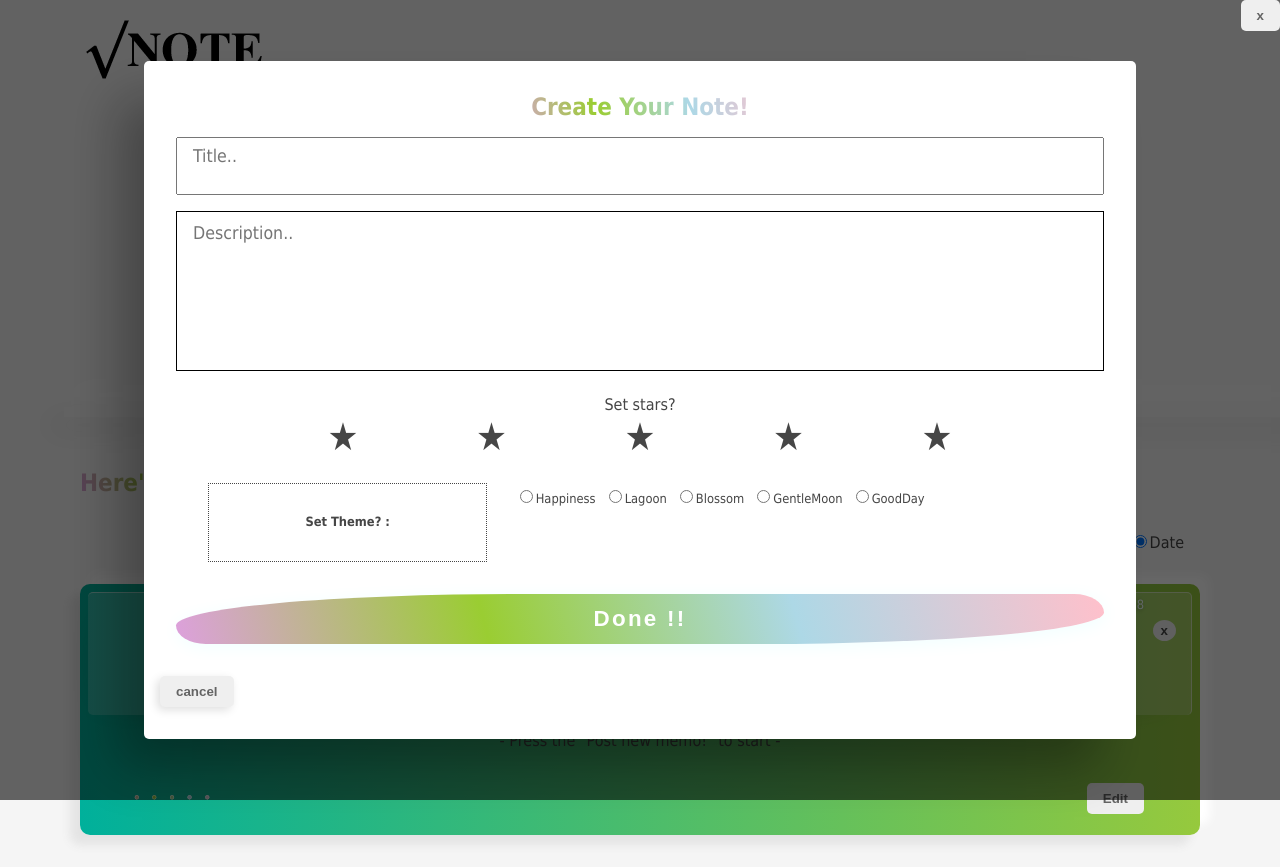
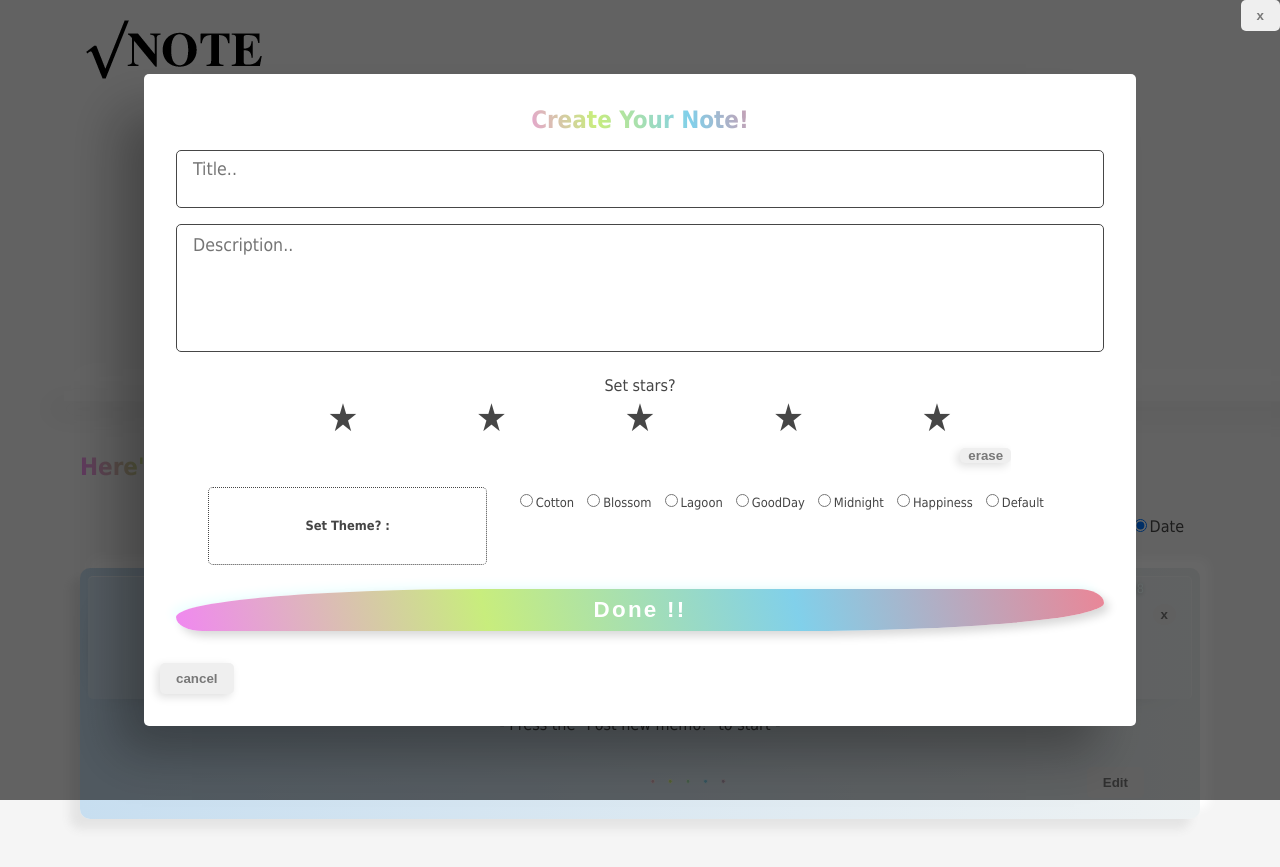
Before and after one commit to ayuyama25/memo-app, a Vue app: page / in a window 1280 px wide. Both pictures are taken after a click on the button "Post new memo!". Shown: the top 867 px of the page. Built offline with nearby package versions, Linux system fonts and the light colour scheme.

Commit message:
テーマの編集、UI改善のCSS追加

```diff
--- a/src/HostPage.vue
+++ b/src/HostPage.vue
@@ -50,7 +50,7 @@ export default {
         },
       ],
       homeTab: true,
-      defaultColor: 'happiness',
+      defaultColor: 'cotton',
       newNotes: {},
       changeCard: {},
       targetIndex: '',
@@ -92,6 +92,7 @@ export default {
     /* ナビゲーションタブ切り替え */
     tabChangeHome() {
       this.homeTab = true
+      this.$refs.configPage.addDefaulChoice()
     },
     tabChangeSetup() {
       this.$refs.configPage.openConfig()
@@ -107,28 +108,27 @@ export default {
 </script>
 <style>
 body {
-  background-color: WhiteSmoke;
+  background-color: #f5f5f5;
   margin: 0 5%;
   font-family: tahoma;
   text-align: center;
-  color: rgb(70, 70, 70)
+  color: #464646
 }
 button {
   border: none;
   padding: 1rem 1.5rem;
   font-weight: bold;
-  color: rgb(100, 100, 100);
-  background-color: #EFEFEF;
+  color: #787878;
   border-radius: 5px;
   transition: all 0.2s ease-out;
-  background-color: linear-gradient(225deg, #dddddd, #ffffff);
-  box-shadow:  -3px 3px 10px #dfdfdf, 3px -3px 10px #ffffff;
+  background-color: linear-gradient(225deg, #ddd, #fff);
+  box-shadow:  -3px 3px 10px #dfdfdf, 3px -3px 10px #fff;
 }
 button:hover {
-  color: rgb(70, 70, 70);
+  color: #464646;
   cursor: pointer;
-  background-color: linear-gradient(225deg, #dddddd, #ffffff);
-  box-shadow:  -3px 3px 10px #f3f3f3, 3px -3px 10px #f7f7f7;
+  background-color: linear-gradient(225deg, #fff, #ddd);
+  box-shadow: inset -3px 3px 15px #dfdfdf, inset 3px -3px 15px #fff;
 }
 input:hover, label:hover {
   cursor: pointer;
@@ -139,7 +139,7 @@ h2 {
 .row {
   display: grid;
   vertical-align: middle;
-  margin: 1em;
+  margin: 1rem;
 }
 .new-memo-div {
   padding: 7% 0 0 0;
@@ -153,33 +153,34 @@ h2 {
 /* ナビゲーションタブ */
 nav {
   display: flex;
-  justify-content: start;
   padding: 0 15%;
 }
 nav li {
   list-style: none;
-  padding: 1rem;
+  padding: 0.5rem 1rem;
+  width: 50%;
   border-radius: 20px 20px 0 0;
-  background: linear-gradient(225deg, #ffffff, #dddddd);
-  box-shadow:  -10px 10px 20px #d8d8d8, 10px -10px 20px #ffffff;
-  color: rgb(100, 100, 100);
-  -webkit-text-stroke: 0.1px azure;
+  background: linear-gradient(225deg, #fff, #ddd);
+  box-shadow:  -10px 10px 20px #d8d8d8, 10px -10px 20px #fff;
+  color: #787878;
+  -webkit-text-stroke: 0.1px #f0ffff;
 }
 nav li:first-child {
   margin-right: 0.5rem;
 }
 nav li:hover {
-  background: linear-gradient(225deg, #ffffff, #d8e6e6);
-  box-shadow: inset -8px 8px 15px #dae8e8, inset 8px -8px 15px #ffffff;
+  background: linear-gradient(225deg, #fff, #d8e6e6);
+  box-shadow: inset -8px 8px 15px #dae8e8, inset 8px -8px 15px #fff;
   cursor: pointer;
-  color: rgb(70, 70, 70);
+  color: #464646;
   transition: 0.3s ease-out;
 }
 .pushed {
-  background: linear-gradient(225deg, #dddddd, #ffffff);
+  background: linear-gradient(225deg, #ddd, #fff);
   box-shadow:  -10px 10px 20px #f3f3f3, 10px -10px 20px #f7f7f7;
   transition: 0.3s ease-out;
-  color: rgb(70, 70, 70);
+  color: #787878;
+  text-shadow: 0 0 2px #fff, 0 0 0.5rem #f0ffff, 0 0 1.5rem #f0ffff;
 }
 .stepLine {
   margin: 0;
@@ -187,7 +188,7 @@ nav li:hover {
   display: block;
   width: 100vw;
   border: 5px solid #f5f5f5;
-  box-shadow:  -13px 13px 26px #dfdfdf, 13px -13px 26px #ffffff;
+  box-shadow:  -13px 13px 26px #dfdfdf, 13px -13px 26px #fff;
 }
 /* モーダル */
 .overlay {
@@ -217,8 +218,8 @@ nav li:hover {
 /* 文字グラデーション */
 .gradation {
   display: inline-block;
-  background: linear-gradient(15deg,plum,yellowgreen,lightblue,pink);
-  background: -webkit-linear-gradient(15deg,plum,yellowgreen,lightblue,pink);
+  background: linear-gradient(15deg,#f088f0,#c8ed7d,#81d0ea,#ea8697);
+  background: -webkit-linear-gradient(15deg,#f088f0,#c8ed7d,#81d0ea,#ea8697);
   background-clip: text;
   -webkit-background-clip: text;
   -webkit-text-fill-color: transparent;
@@ -227,12 +228,12 @@ nav li:hover {
 .inputButton {
   position: relative;
   display: block;
-  margin-top: 1rem;
+  margin-top: 0.5rem;
   cursor: pointer;
   text-align: center;
+  text-shadow: 0 0 1px #464646;
   font-weight: 600;
   letter-spacing: 0.1em;
-  line-height: 1.5;
   user-select: none;
   transition: all 0.3s ease-out;
   border: none;
@@ -247,40 +248,17 @@ nav li:hover {
 .unduration:hover {
   color: #f0ffff;
   border-radius: 60% 150px /100% 85px;
-  border-right: 1px solid rgba(255, 255, 255, 0.8);
-  text-shadow: 0px 0px 1px #fff;
-  background-color: none;
+  text-shadow: 0 0 1px #fff;
 }
 .pastel {
-  background-color: plum;
-  background: linear-gradient(15deg,plum,yellowgreen,lightblue,pink);
-  background: -webkit-linear-gradient(15deg,plum,yellowgreen,lightblue,pink);
-  box-shadow: 1px 3px 18px azure;
+  background-color: #de7dde;
+  background: linear-gradient(15deg,#f088f0,#c8ed7d,#81d0ea,#ea8697);
+  background: -webkit-linear-gradient(15deg,#f088f0,#c8ed7d,#81d0ea,#ea8697);
+  box-shadow: 5px 5px 10px #d8d8d8, -5px -5px 10px #f0ffff;
 }
-/* カードの色テーマ */
-.happiness {
-  background: #00b09b;
-  background: -webkit-linear-gradient(to left, #96c93d, #00b09b);
-  background: linear-gradient(to left, #96c93d, #00b09b);
-}
-.lagoon {
-  background: #74ebd5;
-  background: -webkit-linear-gradient(to right, #ACB6E5, #74ebd5);
-  background: linear-gradient(to right, #ACB6E5, #74ebd5);
-}
-.blossom {
-  background: #FBD3E9;
-  background: -webkit-linear-gradient(to left, #BB377D, #FBD3E9);
-  background: linear-gradient(to right, #BB377D, #FBD3E9);
-}
-.gentlemoon {
-  background: #ddd6f3;
-  background: -webkit-linear-gradient(to right, #faaca8, #ddd6f3);
-  background: linear-gradient(to right, #faaca8, #ddd6f3);
-}
-.goodday {
-  background: #FF4E50;
-  background: -webkit-linear-gradient(to left, #F9D423, #FF4E50);
-  background: linear-gradient(to left, #F9D423, #FF4E50);
+.pastel:hover {
+  background: linear-gradient(195deg,#f088f0,#c8ed7d,#81d0ea,#ea8697);
+  background: -webkit-linear-gradient(195deg,#f088f0,#c8ed7d,#81d0ea,#ea8697);
+  box-shadow: 5px 5px 10px #d8d8d8, -5px -5px 10px #f0ffff;
 }
 </style>
--- a/src/components/DeleteMemo.vue
+++ b/src/components/DeleteMemo.vue
@@ -47,11 +47,12 @@ export default {
 h3 {
   padding: 1rem 0;
 }
+div {
+  text-align: center;
+}
 /* 削除ボタン本体 */
 .deleteButton {
   border-radius: 50%;
-  color: rgb(70, 70, 70);
-  text-align: center;
   box-shadow: none;
   padding: 0.2rem 0.5rem;
 }
@@ -63,13 +64,13 @@ h3 {
   margin: 1.25rem;
   padding: 1rem 1.5rem;
   box-sizing: border-box;
-  box-shadow:  -3px 3px 10px #dfdfdf, 3px -3px 10px #ffffff;
+  box-shadow:  -3px 3px 10px #dfdfdf, 3px -3px 10px #fff;
 }
 .sayCancel {
-  background: linear-gradient(225deg, #dddddd, #ffffff);
+  background: linear-gradient(225deg, #ddd, #fff);
 }
 .sayCancel:hover {
-  background: linear-gradient(225deg, #dddddd, #ffffff);
+  background: linear-gradient(225deg, #ddd, #fff);
   box-shadow:  -3px 3px 10px #f3f3f3, 3px -3px 10px #f7f7f7;
 }
 .sayYes {
--- a/src/components/EditMemo.vue
+++ b/src/components/EditMemo.vue
@@ -14,11 +14,10 @@
           </div>
 
           <star-memo ref="starEditing" @starCabin="editedStarSet" :havingStar="editingCard.rating"></star-memo>
-
           <set-theme ref="themeEditing" @cardsTheme="setEditTheme" :havingTheme="editingCard.themeColor"></set-theme>
 
+          <div v-show="errorMessage" class="errorMessage">ノートが空白です</div>
           <button type="submit" @click.prevent="addCard" class="doneButton inputButton unduration pastel">Done !!</button>
-          <div v-show="errorMessage" class="errorMessage">ノートが空白です</div>
         </form>
         <button class="cancelButton" @click="closeModal">cancel</button>
       </div>
@@ -113,21 +112,28 @@ props: {
 }
 </script>
 <style scoped>
-.content {
+section {
   text-align: center;
 }
-.content h2 {
+h2 {
   display: block;
   width: 15rem;
   margin: 0 auto;
 }
-textarea, button {
+button {
   padding: 0.5rem 1rem;
   margin-bottom: 1rem;
   resize: none;
 }
+textarea {
+  padding: 0.5rem 1rem;
+  margin-bottom: 1rem;
+  resize: none;
+  border: solid 1px #464646;
+  border-radius: 5px;
+}
 /* Editボタン */
-  .editButton {
+.editButton {
   box-shadow: none;
 }
 /* モーダルを閉じるボタン配置 */
@@ -144,7 +150,7 @@ textarea, button {
 .flexTextarea {
   position: relative;
   font-size: 1.1rem;
-  line-height: 1.5;
+  line-height: 1.5rem;
   margin-bottom: 1rem;
   overflow: hidden;
 }
@@ -154,10 +160,9 @@ textarea, button {
   box-sizing: border-box;
   word-wrap: break-word;
   overflow-wrap: break-word;
-  border: solid 1px;
   padding: 0.5rem 1rem;
-  min-height: 10rem;
-  max-height: 18rem;
+  min-height: 8rem;
+  max-height: 15rem;
 }
 .flexTextarea textarea {
   position: absolute;
@@ -167,7 +172,6 @@ textarea, button {
   box-sizing: border-box;
   width: 100%;
   height: 100%;
-  border: solid 1px;
   font: inherit;
   letter-spacing: inherit;
 }
@@ -179,7 +183,7 @@ textarea, button {
 /* 空白メッセージ */
 .errorMessage {
   font-size: 0.8rem;
-  color: tomato;
+  color: #ff6347;
   text-align: start;
 }
 </style>
--- a/src/components/MemoCards.vue
+++ b/src/components/MemoCards.vue
@@ -130,24 +130,24 @@ export default {
   position: relative;
   border-radius: 10px;
   padding-bottom: 1rem;
-  box-shadow:  -10px 10px 10px #e4e4e4, 10px -10px 10px #ffffff;
+  box-shadow:  -10px 10px 10px #e4e4e4, 10px -10px 10px #fff;
 }
 .cardsTitle {
   display: block;
   position: relative;
   background-color: rgba(255, 255, 255, 0.2);
   backdrop-filter: blur(10%);
-  border-top: 1px solid rgba(255, 255, 255, 0.5);
-  border-right: 1px solid rgba(255, 255, 255, 0.5);
-  color: azure;
+  border-top: 1px solid rgba(255, 255, 255, 0.502);
+  border-right: 1px solid rgba(255, 255, 255, 0.502);
+  color: #f0ffff;
   text-align: center;
   margin: 0.5rem 0.5rem 0 0.5rem;
   padding: 3rem;
   border-radius: 5px;
   font-size: 1.4rem;
   font-weight: 600;
-  text-shadow: -1px 1px 4px rgba(0, 0, 0, 0.3);
-  box-shadow: -0.5rem 0.5rem 2rem -2rem rgb(70, 70, 70);
+  text-shadow: -1px 1px 4px rgba(0, 0, 0, 0.302);
+  box-shadow: -0.5rem 0.5rem 2rem -2rem #464646;
 }
 .cardsDescription {
   position: relative;
@@ -170,17 +170,17 @@ export default {
   top: 5%;
   right: 5%;
   display: inline-block;
-  color: azure;
+  color: #f0ffff;
   font-size: 0.8rem;
-  text-shadow: -1px 1px 4px rgba(0, 0, 0, 0.3);
+  text-shadow: -1px 1px 4px rgba(0, 0, 0, 0.302);
 }
 /* カードへのマウスホバー */
 .hover {
   transition: all 0.3s ease-out;
-  box-shadow:  -15px 15px 25px #bebebe, 15px -15px 25px #ffffff;
+  box-shadow:  -15px 15px 25px #bebebe, 15px -15px 25px #fff;
 }
 .hoverTitle {
-  background-color: rgba(255, 255, 255, 0.35);
+  background-color: rgba(255, 255, 255, 0.349);
   transition: all 0.3s ease-out;
 }
 /* 編集ボタンの位置、イベント */
--- a/src/components/NewMemo.vue
+++ b/src/components/NewMemo.vue
@@ -15,11 +15,10 @@
           </div>
 
           <star-memo ref="starSetting" @starCabin="newStarSet"></star-memo>
-
           <set-theme ref="themeSetting" @cardsTheme="setNewTheme"></set-theme>
 
+          <div v-show="errorMessage" class="errorMessage">ノートが空白です</div>
           <button type="submit" @click.prevent="addCard" class="inputButton unduration pastel">Done !!</button>
-          <div v-show="errorMessage" class="errorMessage">ノートが空白です</div>
         </form>
         <button class="cancelButton" @click="closeModal">cancel</button>
       </div>
@@ -142,10 +141,17 @@ export default {
   text-align: center;
   margin: 0 auto;
 }
-textarea,button {
+button {
   padding: 0.5rem 1rem;
   margin-bottom: 1rem;
   resize: none;
+}
+textarea{
+  padding: 0.5rem 1rem;
+  margin-bottom: 1rem;
+  resize: none;
+  border: 1px solid #464646;
+  border-radius: 5px;
 }
 /* モーダルを閉じるボタン */
 .closeButton {
@@ -162,7 +168,7 @@ textarea,button {
 .flexTextarea {
   position: relative;
   font-size: 1.1rem;
-  line-height: 1.5;
+  line-height: 1.5rem;
   margin-bottom: 1rem;
   overflow: hidden;
 }
@@ -172,10 +178,9 @@ textarea,button {
   box-sizing: border-box;
   word-wrap: break-word;
   overflow-wrap: break-word;
-  border: solid 1px;
   padding: 0.5rem 1rem;
-  min-height: 10rem;
-  max-height: 18rem;
+  min-height: 8rem;
+  max-height: 13rem;
 }
 .flexTextarea textarea {
   position: absolute;
@@ -185,7 +190,6 @@ textarea,button {
   box-sizing: border-box;
   width: 100%;
   height: 100%;
-  border: solid 1px;
   font: inherit;
   letter-spacing: inherit;
 }
@@ -197,6 +201,6 @@ textarea,button {
 /* 空白メッセージ */
 .errorMessage {
   font-size: 0.8rem;
-  color: tomato;
+  color: #ff6347;
 }
 </style>
--- a/src/components/SetTheme.vue
+++ b/src/components/SetTheme.vue
@@ -20,12 +20,16 @@ export default {
     return {
       newTheme: null,
       values: [
+        { value: 'cotton', label: 'Cotton'},
+        { value: 'blossom', label: 'Blossom' },
+        { value: 'lagoon', label: 'Lagoon' },
+        { value: 'goodday', label: 'GoodDay' },
+        { value: 'midnight', label: 'Midnight' },
         { value: 'happiness', label: 'Happiness' },
-        { value: 'lagoon', label: 'Lagoon' },
-        { value: 'blossom', label: 'Blossom' },
-        { value: 'gentlemoon', label: 'GentleMoon' },
-        { value: 'goodday', label: 'GoodDay' }
+        { value: 'Default', label: 'Default'} //末尾にDefaultを設置
       ],
+      valuesLength: 7, // valuesのオブジェクト数が増減したら書き換える
+      cashDefault: [],
     }
   },
   computed: {
@@ -57,7 +61,23 @@ export default {
     /* テーマを初期化 */
     clearTheme() {
       this.newTheme = null
-    }
+    },
+    /* 'Default'を選択肢から外す、戻す */
+    removeDefault() {
+      if(this.values.length === this.valuesLength-1) {
+        return
+      } else {
+        this.cashDefault = this.values.pop()
+      }
+    },
+    addDefault() {
+      if(this.values.length === this.valuesLength) {
+        return
+      } else {
+        this.values.push(this.cashDefault)
+        this.cashDefault = []
+      }
+    },
   }
 }
 </script>
@@ -100,6 +120,40 @@ label:hover {
   margin-right: 3%;
   font-weight: bold;
   line-height: 1.3rem;
-  border: 1px dotted rgb(70, 70, 70);
+  border: 1px dotted #464646;
+  border-radius: 5px;
 }
 </style>
+<style>
+/* カードの色テーマ（共通） */
+.happiness{
+  background: #f9a239;
+  background: -webkit-linear-gradient(to left, #40E0D0, #f9a239,#f53e9a);
+  background: linear-gradient(to left, #40E0D0, #f9a239,#f53e9a);
+}
+.lagoon {
+  background: #71b0ef;
+  background: -webkit-linear-gradient(to left, #74eba4, #71b0ef);
+  background: linear-gradient(to left, #74eba4, #71b0ef);
+}
+.midnight {
+  background: #593ae2;
+  background: -webkit-linear-gradient(to left, #a8c0ff, #593ae2);
+  background: linear-gradient(to left, #a8c0ff, #593ae2);
+}
+.blossom {
+  background: #f348a3;
+  background: -webkit-linear-gradient(to right, #f348a3, #FBD3E9);
+  background: linear-gradient(to right, #f348a3, #FBD3E9);
+}
+.goodday {
+  background: #F9D423;
+  background: -webkit-linear-gradient(to left, #F9D423, #FF4E50);
+  background: linear-gradient(to left, #F9D423, #FF4E50);
+}
+.cotton {
+  background: #c7def0;
+  background: -webkit-linear-gradient(to left, #eef2f3, #c7def0);
+  background: linear-gradient(to left, #eef2f3, #c7def0);
+}
+</style>
--- a/src/components/StarMemo.vue
+++ b/src/components/StarMemo.vue
@@ -5,6 +5,7 @@
       <span v-for="(item, index) in starList" :key="index" @change="changingRate(item.value)">
         <label :class="item.color"><input type="radio" name="stars" v-model="starsOfRate" :value="item.value">★</label>
       </span>
+      <button class="clear-star-button" @click.prevent="clearStars">erase</button>
     </div>
   </section>
 </template>
@@ -41,7 +42,7 @@ export default {
       this.colorStars(value)
       this.giveStars()
     },
-    /* 初期レートをセットして表示 */
+    /* 初期レートを表示 */
     setRateStars() {
       this.starsOfRate = this.firstStar
       this.colorStars(this.starsOfRate)
@@ -56,9 +57,10 @@ export default {
         this.starList[i].color = 'coloring-star'
       } return
     },
-    /* レートの初期化 */
+    /* レートと表示の初期化 */
     clearStars() {
       this.starsOfRate = null
+      this.giveStars()
       for (let i=0; i<this.starList.length; i++) {
         this.starList[i].color = ''
       } return
@@ -92,14 +94,20 @@ section {
   display: inline-block;
   box-sizing: border-box;
   width: 20%;
-  height: 100%;
   position: relative;
 }
 .starRating label:hover {
   -webkit-text-stroke: 1px #fff;
-  transform: calc(1.1);
 }
+/* 選択したスターに付与する */
 .coloring-star{
-  color: yellowgreen
+  color: #c8ed7d;
+}
+/* eraseボタン */
+.clear-star-button {
+  position: relative;
+  margin-top: 0.5rem;
+  padding: 0 0.5rem;
+  float: right;
 }
 </style>
```
Also changed, not shown: src/components/SetupPage.vue (+15 -3 lines).
